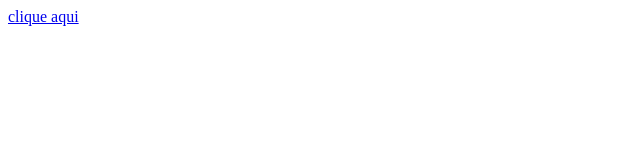
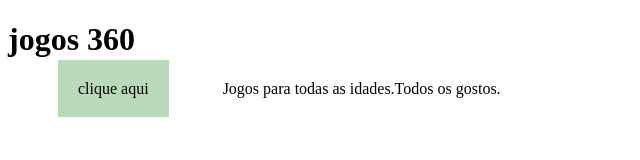
Before and after one commit to bia100/anabeatriz2d-alura-plus, a plain HTML site: page index.html in a window 1280 px wide. Shown: the whole page, without its empty margins (0-640 px from the left). Drawn offline with Linux system fonts and the light colour scheme.

Commit message:
Add files via upload

```diff
--- a/index.html
+++ b/index.html
@@ -8,6 +8,7 @@
     <title>Document</title>
 </head>
 <body>
+    <h1>jogos 360</h1>
     <a class="botao" href="https://www.jogos360.com.br/">clique aqui</a>
-</body>
+</body> Jogos para todas as idades.Todos os gostos.</html>
 </html>
--- a/style.css
+++ b/style.css
@@ -1,3 +1,8 @@
 .botao{
-    - - background-color: color: height: ;;;
+background-color: rgb(184, 218, 184);
+color: black;
+padding: 20px;
+margin: 50px;
+text-decoration: none;
+
 }
```
